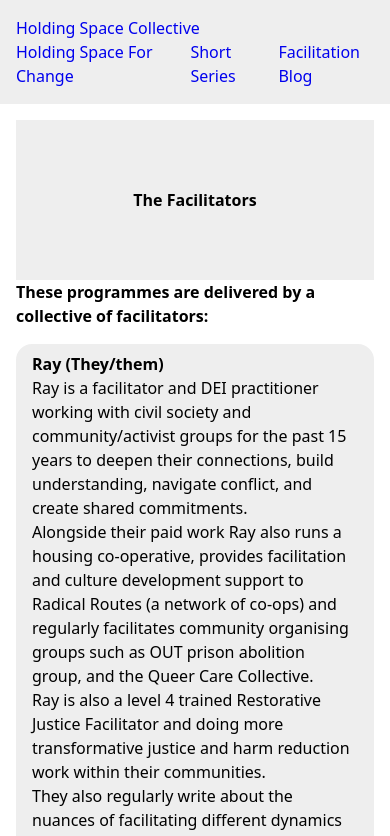
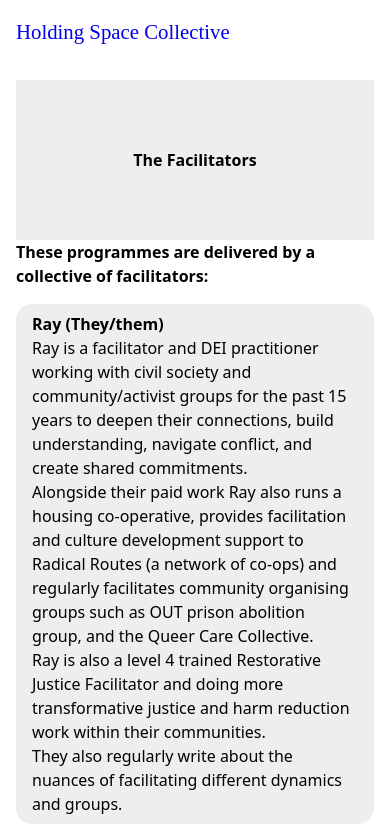
Before and after one commit to cookiewolf/holding-space, a SvelteKit app: page /facilitators in a window 390 px wide. Shown: the top 836 px of the page. Built offline with nearby package versions, Linux system fonts and the light colour scheme.

Commit message:
Improve navigation to course pages

```diff
--- a/src/components/NavBar.svelte
+++ b/src/components/NavBar.svelte
@@ -1,23 +1,28 @@
 <script>
 	import { resolve } from '$app/paths';
 	import Container from './Container.svelte';
+	import NavMenu from './NavMenu.svelte';
+	import newtab from '$lib/assets/new-tab.svg';
 </script>
 
 <header>
 	<Container>
-		<div>
-			<a href={resolve('/')}> Holding Space Collective </a>
-			<nav>
+		<div class="contents">
+			<a href={resolve('/')} class="logo"> Holding Space Collective </a>
+			<div class="mobile">
+				<NavMenu />
+			</div>
+			<nav class="desktop">
 				<ul>
+					<li>
+						<a href={resolve('/holding-space-short-series')}>Short Series</a>
+					</li>
 					<li>
 						<a href={resolve('/holding-space-for-change')}>Holding Space For Change</a>
 					</li>
 					<li>
-						<a href={resolve('/holding-space-short-series')}>Short Series</a>
-					</li>
-					<li>
 						<a href="https://raythespirit.com/holding-space-together" target="_blank" rel="noopener"
-							>Facilitation Blog</a
+							>Facilitation Blog <img alt="opens in new tab" src={newtab} /></a
 						>
 					</li>
 				</ul>
@@ -29,18 +34,22 @@
 <style>
 	header {
 		align-items: center;
-		background-color: #eeeeee;
+		border-bottom: 1px solid var(--grey);
 		display: flex;
 		justify-content: space-between;
 		min-height: 4rem;
 		width: 100%;
 	}
 
-	div {
+	.contents {
 		align-items: center;
 		display: flex;
+		flex-wrap: wrap;
 		justify-content: space-between;
-		flex-wrap: wrap;
+	}
+
+	.logo {
+		font-size: 1.3rem;
 	}
 
 	nav ul {
@@ -50,14 +59,48 @@
 	}
 
 	a {
+		font-family: PlexSerif, serif;
 		text-decoration: none;
+	}
+	nav li {
+		list-style: none;
+	}
+
+	nav a {
+		display: flex;
+		justify-content: center;
+		align-items: center;
 	}
 
 	nav a:hover {
 		text-decoration: underline;
 	}
 
-	nav li {
-		list-style: none;
+	nav img {
+		height: 1rem;
+		width: 1rem;
+	}
+
+	.mobile {
+		display: block;
+		display: flex;
+		justify-content: center;
+		align-items: center;
+	}
+	.desktop {
+		display: none;
+	}
+
+	@media (min-width: 800px) {
+		.contents {
+			align-items: baseline;
+		}
+		.desktop {
+			display: contents;
+		}
+
+		.mobile {
+			display: none;
+		}
 	}
 </style>
--- /dev/null
+++ b/src/components/NavMenu.svelte
@@ -0,0 +1,121 @@
+<script lang="ts">
+	import { resolve } from '$app/paths';
+	import newtab from '$lib/assets/new-tab.svg';
+
+	let open = $state(false);
+
+	$effect(() => {
+		if (open) {
+			document.body.classList.add('menu-open');
+		} else {
+			document.body.classList.remove('menu-open');
+		}
+	});
+</script>
+
+<button aria-label="menu" class="menu-icon" onclick={() => (open = !open)}>
+	<div></div>
+	<div></div>
+	<div></div>
+</button>
+
+<nav>
+	<ul class="nav-links" class:open>
+		<li>
+			<a href={resolve('/holding-space-short-series')} onclick={() => (open = !open)}
+				>Short Series</a
+			>
+		</li>
+		<li>
+			<a href={resolve('/holding-space-for-change')} onclick={() => (open = !open)}
+				>Holding Space For Change</a
+			>
+		</li>
+		<li>
+			<a
+				href="https://raythespirit.com/holding-space-together"
+				target="_blank"
+				rel="noopener"
+				onclick={() => (open = !open)}
+				>Facilitation Blog <img alt="opens in new tab" src={newtab} />
+			</a>
+		</li>
+	</ul>
+</nav>
+
+<style>
+	button {
+		background: transparent;
+		border-radius: 4px;
+		border: 1px solid var(--pink-dark);
+		cursor: pointer;
+		display: flex;
+		flex-direction: column;
+		gap: 3px;
+		height: 2rem;
+		justify-content: center;
+		padding: 0.25rem;
+		width: 2rem;
+	}
+
+	.menu-icon div {
+		background-color: var(--pink-dark);
+		border-radius: 4px;
+		height: 3px;
+	}
+
+	.nav-links {
+		display: flex;
+		flex-direction: column;
+		gap: 20px;
+		list-style: none;
+	}
+
+	.nav-links li {
+		display: inline;
+	}
+
+	.nav-links a {
+		align-items: center;
+		color: var(--pink-dark);
+		display: flex;
+		font-family: PlexSerif, serif;
+		font-size: 1.3rem;
+		justify-content: center;
+		text-decoration: none;
+	}
+
+	img {
+		height: 1.3rem;
+		width: 1.3rem;
+	}
+
+	@media (max-width: 800px) {
+		.nav-links {
+			background-color: white;
+			display: none;
+			height: calc(100vh - 4rem);
+			left: 0;
+			padding: 3rem;
+			position: absolute;
+			right: 0;
+			text-align: center;
+			top: 4rem;
+			width: 100%;
+		}
+
+		.open {
+			display: flex;
+		}
+
+		.nav-links li {
+			margin: 2rem 0;
+		}
+
+		nav {
+			align-items: center;
+			display: flex;
+			justify-content: space-between;
+		}
+	}
+</style>
```
Also changed, not shown: src/lib/assets/new-tab.svg (added).
